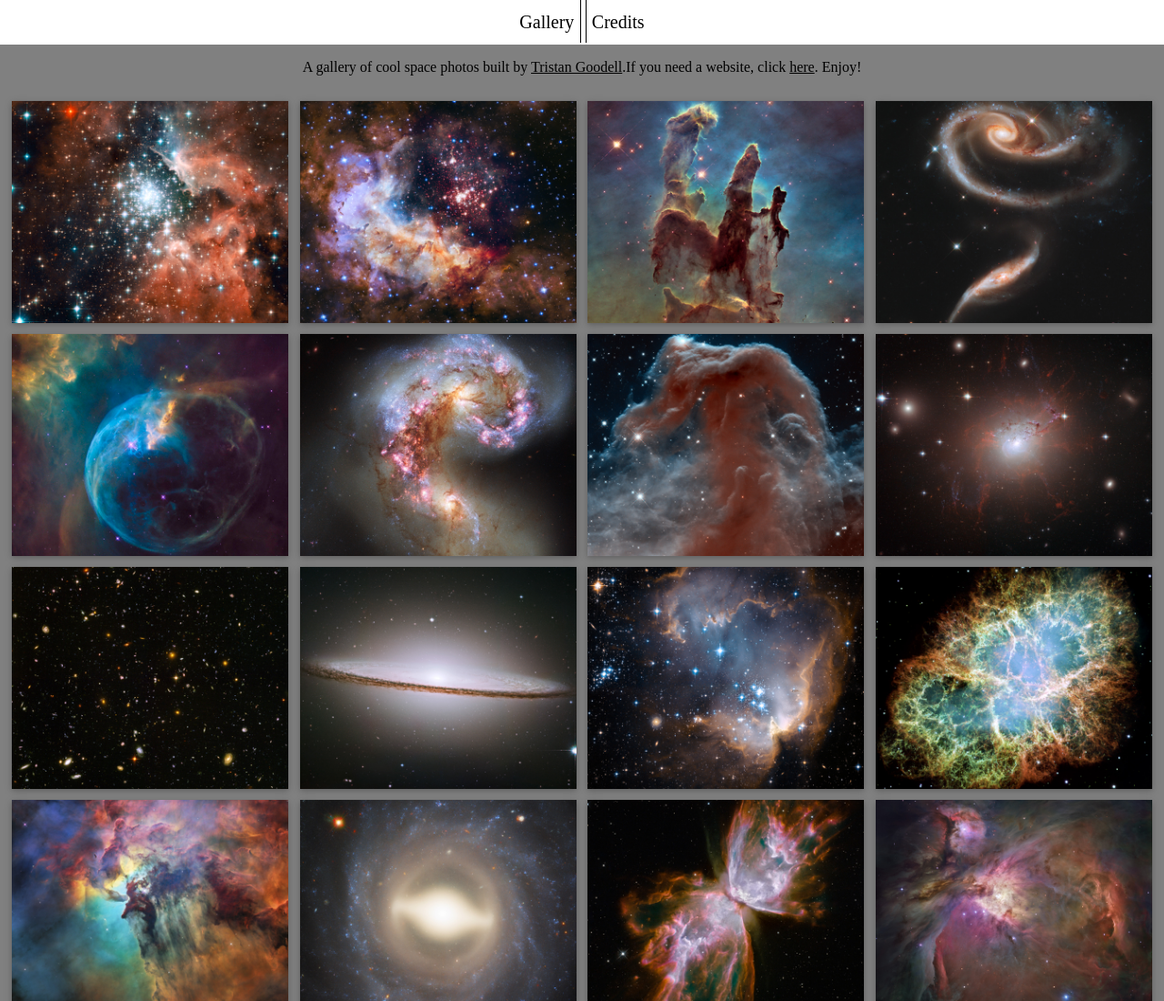
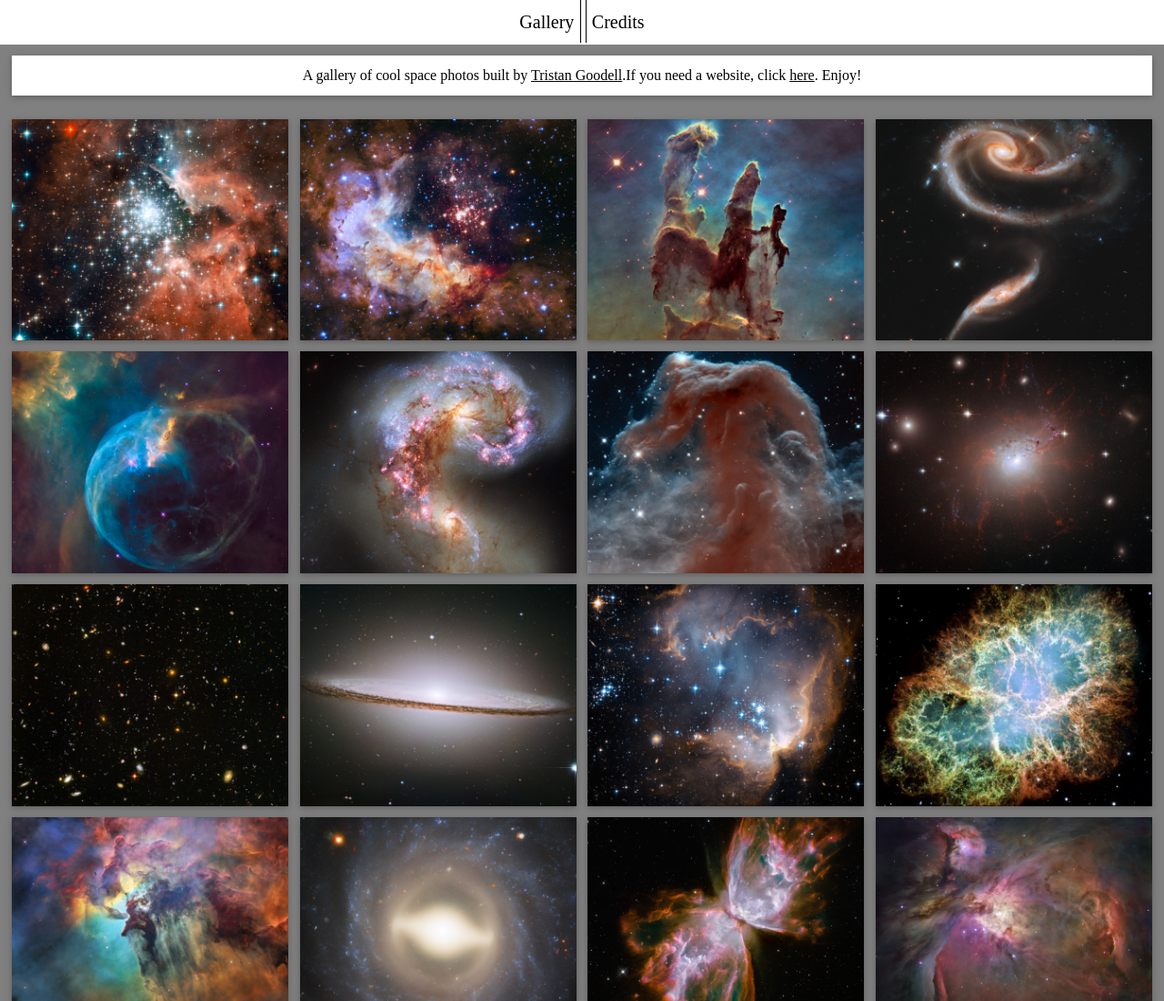
Before and after one commit to tgoodell/photoesin.space, a plain HTML site: page index.html in a window 1280 px wide. Shown: the top 1100 px of the page at 91% size. Drawn offline with Linux system fonts and the light colour scheme.

Commit message:
Add files via upload

```diff
--- a/index.html
+++ b/index.html
@@ -17,7 +17,7 @@
 
 <body>
 
-  <p class="intro">A gallery of cool space photos built by <a href="https://tristangoodell.com">Tristan Goodell</a>.If you need a website, click <a href="https://tristangoodell.com">here</a>. Enjoy!</p>
+  <p class="intro w3-card">A gallery of cool space photos built by <a href="https://tristangoodell.com">Tristan Goodell</a>.If you need a website, click <a href="https://tristangoodell.com">here</a>. Enjoy!</p>
 
 <div class="" style="padding: 0.5%;padding-bottom: 0;">
 
--- a/master.css
+++ b/master.css
@@ -263,8 +263,10 @@ footer {
 }
 
 .intro {
-  background-color: ;
+  background-color: #ffffff;
   text-align: center;
+  margin: 1%;
+  padding: 1%;
 }
 
 .photo {
```
